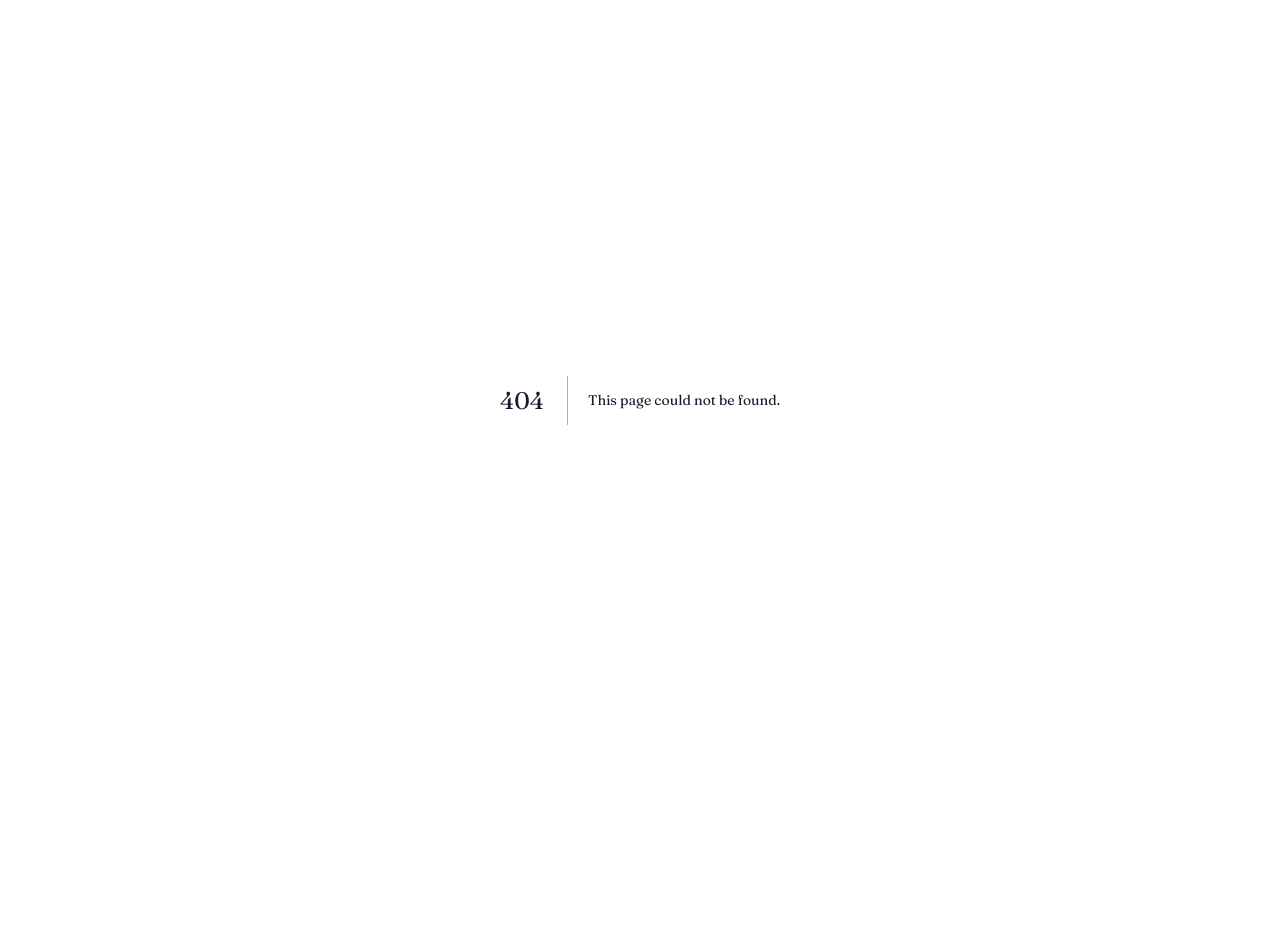
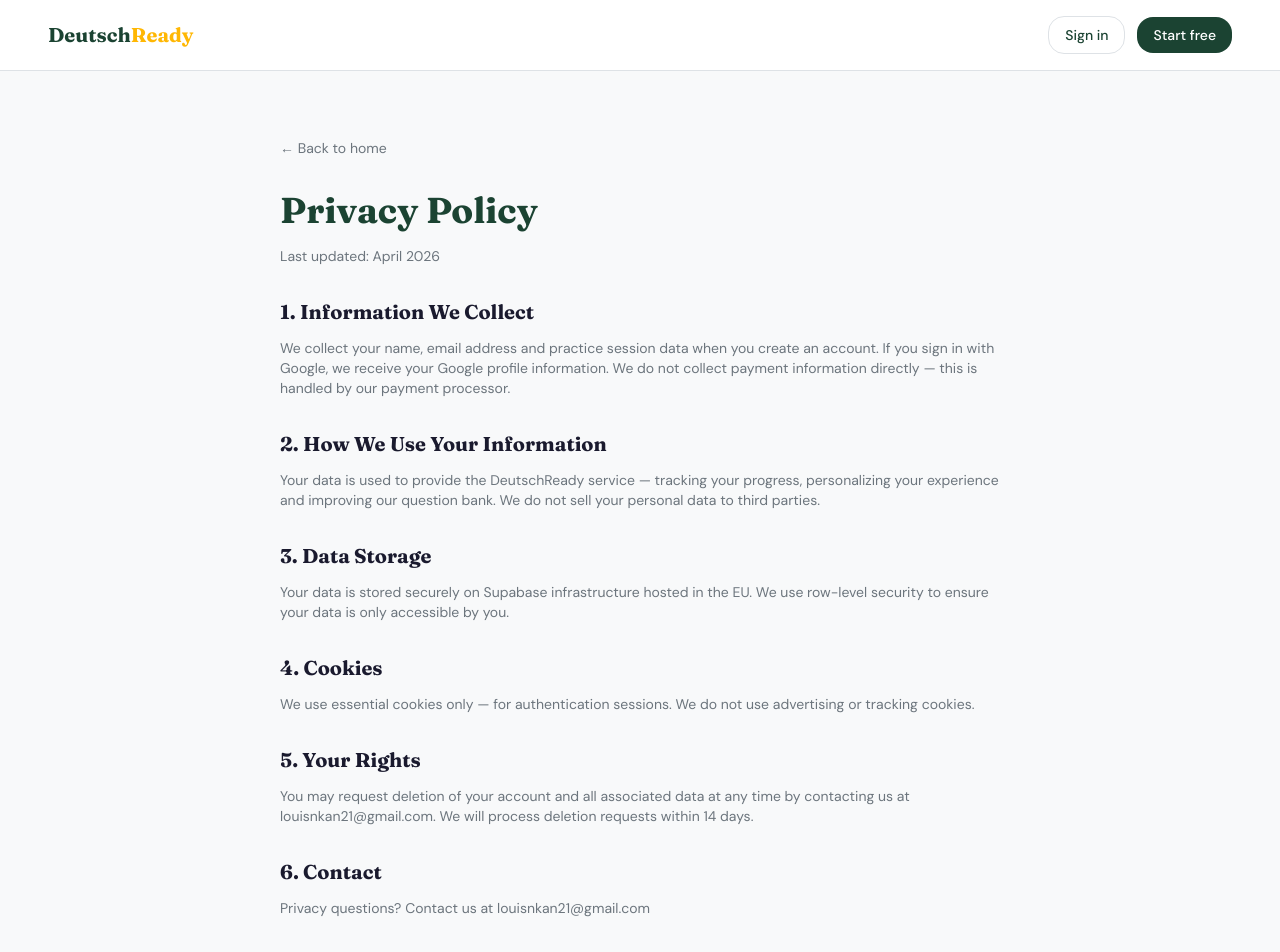
Before and after one commit to louisnkan/deutschready, a Next.js app: page /privacy in a window 1280 px wide. Before the commit this address had no page. Shown: the top 952 px of the page. Before the commit the page ends 800 px from the top, so only its background shows below. Built offline with nearby package versions, Linux system fonts and the light colour scheme.

Commit message:
Add Privacy Policy page with content sections

```diff
--- /dev/null
+++ b/app/(marketing)/privacy/page.tsx
@@ -0,0 +1,105 @@
+import type { Metadata } from 'next'
+import Link from 'next/link'
+
+export const metadata: Metadata = {
+  title: 'Privacy Policy — DeutschReady',
+}
+
+export default function PrivacyPage() {
+  return (
+    <div className="max-w-3xl mx-auto px-6 py-16">
+      <Link href="/"
+            className="font-body text-sm text-text-muted
+                       hover:text-primary mb-8 inline-block">
+        ← Back to home
+      </Link>
+      <h1 className="font-display text-4xl font-bold
+                     text-primary mb-4">
+        Privacy Policy
+      </h1>
+      <p className="font-body text-text-muted text-sm mb-8">
+        Last updated: April 2026
+      </p>
+
+      <div className="space-y-8 font-body text-text-primary
+                      leading-relaxed">
+        <section>
+          <h2 className="font-display text-xl font-bold mb-3">
+            1. Information We Collect
+          </h2>
+          <p className="text-sm text-text-muted">
+            We collect your name, email address and practice
+            session data when you create an account.
+            If you sign in with Google, we receive your
+            Google profile information. We do not collect
+            payment information directly — this is handled
+            by our payment processor.
+          </p>
+        </section>
+
+        <section>
+          <h2 className="font-display text-xl font-bold mb-3">
+            2. How We Use Your Information
+          </h2>
+          <p className="text-sm text-text-muted">
+            Your data is used to provide the DeutschReady
+            service — tracking your progress, personalizing
+            your experience and improving our question bank.
+            We do not sell your personal data to third
+            parties.
+          </p>
+        </section>
+
+        <section>
+          <h2 className="font-display text-xl font-bold mb-3">
+            3. Data Storage
+          </h2>
+          <p className="text-sm text-text-muted">
+            Your data is stored securely on Supabase
+            infrastructure hosted in the EU. We use
+            row-level security to ensure your data is
+            only accessible by you.
+          </p>
+        </section>
+
+        <section>
+          <h2 className="font-display text-xl font-bold mb-3">
+            4. Cookies
+          </h2>
+          <p className="text-sm text-text-muted">
+            We use essential cookies only — for
+            authentication sessions. We do not use
+            advertising or tracking cookies.
+          </p>
+        </section>
+
+        <section>
+          <h2 className="font-display text-xl font-bold mb-3">
+            5. Your Rights
+          </h2>
+          <p className="text-sm text-text-muted">
+            You may request deletion of your account and
+            all associated data at any time by contacting
+            us at louisnkan21@gmail.com. We will process
+            deletion requests within 14 days.
+          </p>
+        </section>
+
+        <section>
+          <h2 className="font-display text-xl font-bold mb-3">
+            6. Contact
+          </h2>
+          <p className="text-sm text-text-muted">
+            Privacy questions? Contact us at
+            louisnkan21@gmail.com
+          </p>
+        </section>
+      </div>
+
+      <p className="font-body text-xs text-text-muted/30
+                    tracking-widest uppercase mt-16">
+        Louis IV Studio
+      </p>
+    </div>
+  )
+}
```
